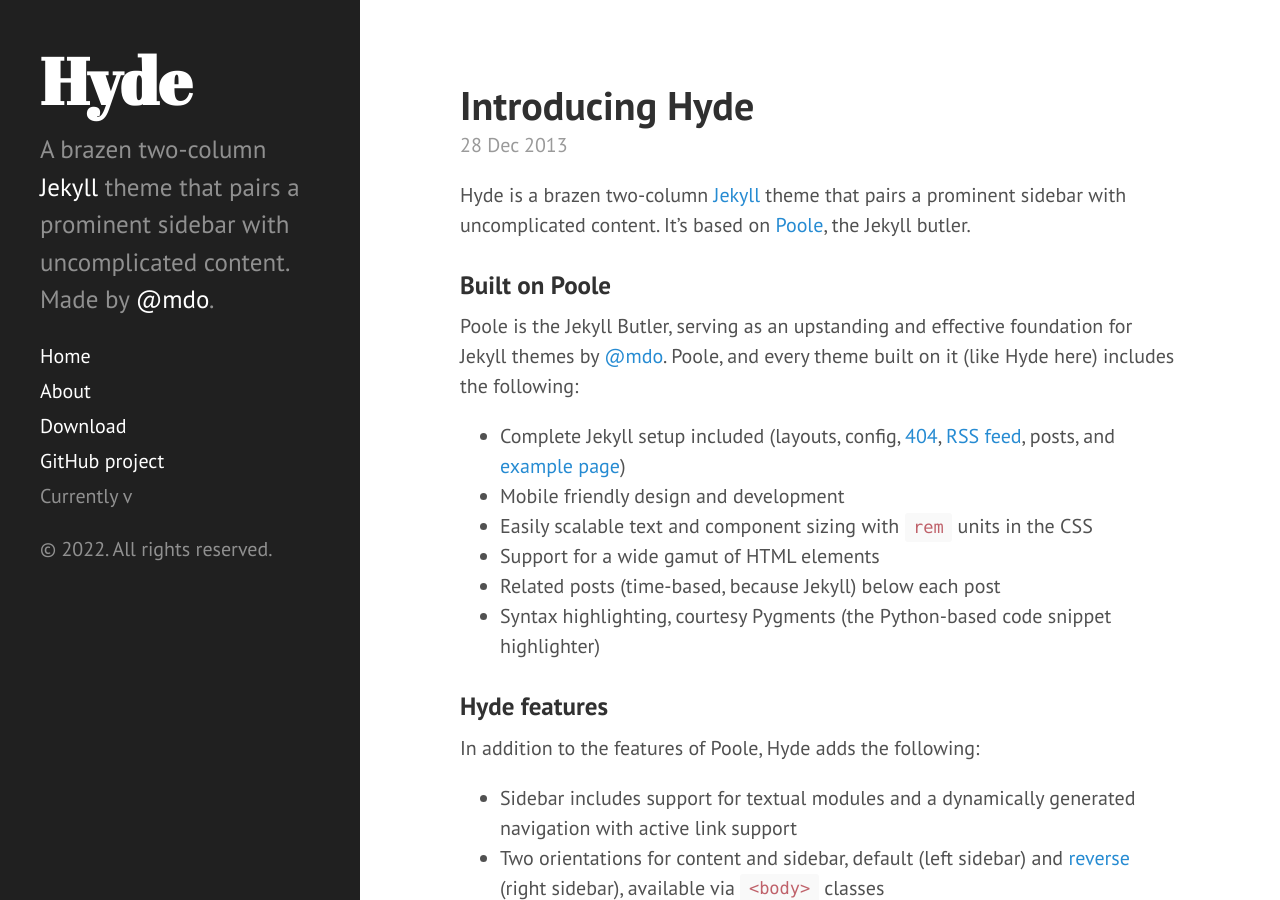
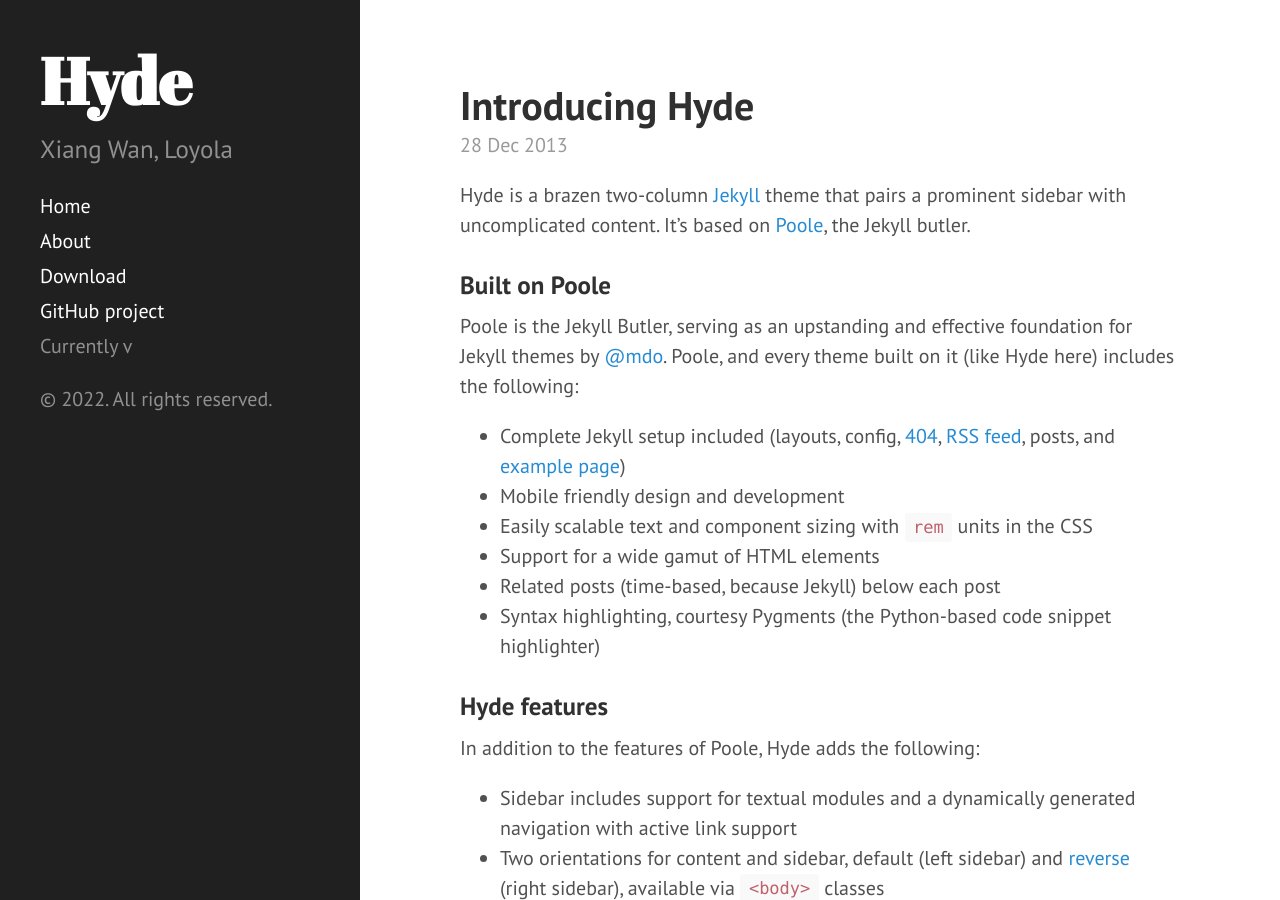
Before and after one commit to xiangwanmath/xiangwanmath.github.io, a Jekyll site: the page built from index.html, in a window 1280 px wide and 900 px high. Built offline with Jekyll 4.4.1, drawn with Linux system fonts in a browser that asks for light colours; the list of posts is cut into pages by our own code.

Commit message:
update config

```diff
--- a/_config.yml
+++ b/_config.yml
@@ -9,14 +9,10 @@
 
 # Setup
 title:            Hyde
-tagline:          'A Jekyll theme'
-description:      'A brazen two-column <a href="http://jekyllrb.com" target="_blank">Jekyll</a> theme that pairs a prominent sidebar with uncomplicated content. Made by <a href="https://twitter.com/mdo" target="_blank">@mdo</a>.'
+tagline:          'A testing homepage'
+description:      'Xiang Wan, Loyola'
 url:              https://xiangwanmath.github.io/
 baseurl:          https://xiangwanmath.github.io/
-
-author:
-  name:           'Mark Otto'
-  url:            https://twitter.com/mdo
 
 paginate:         2
 
```
